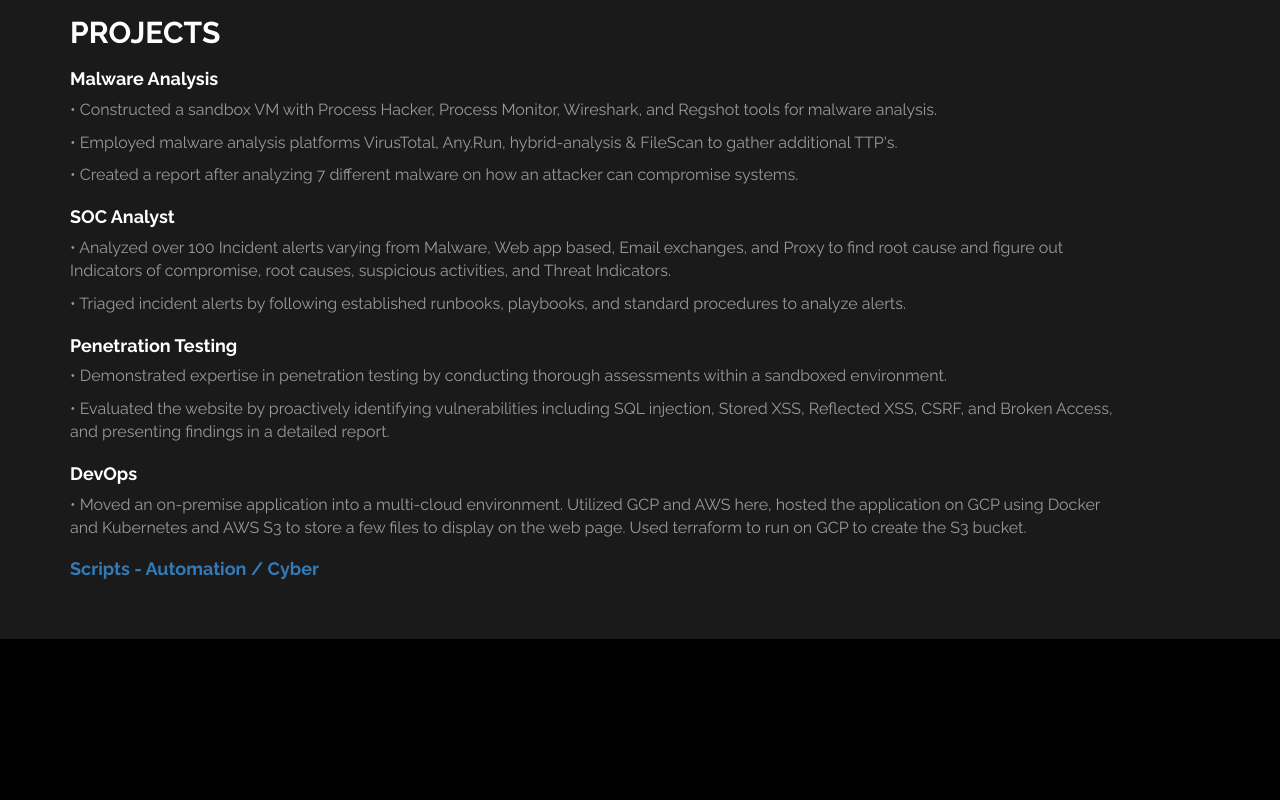
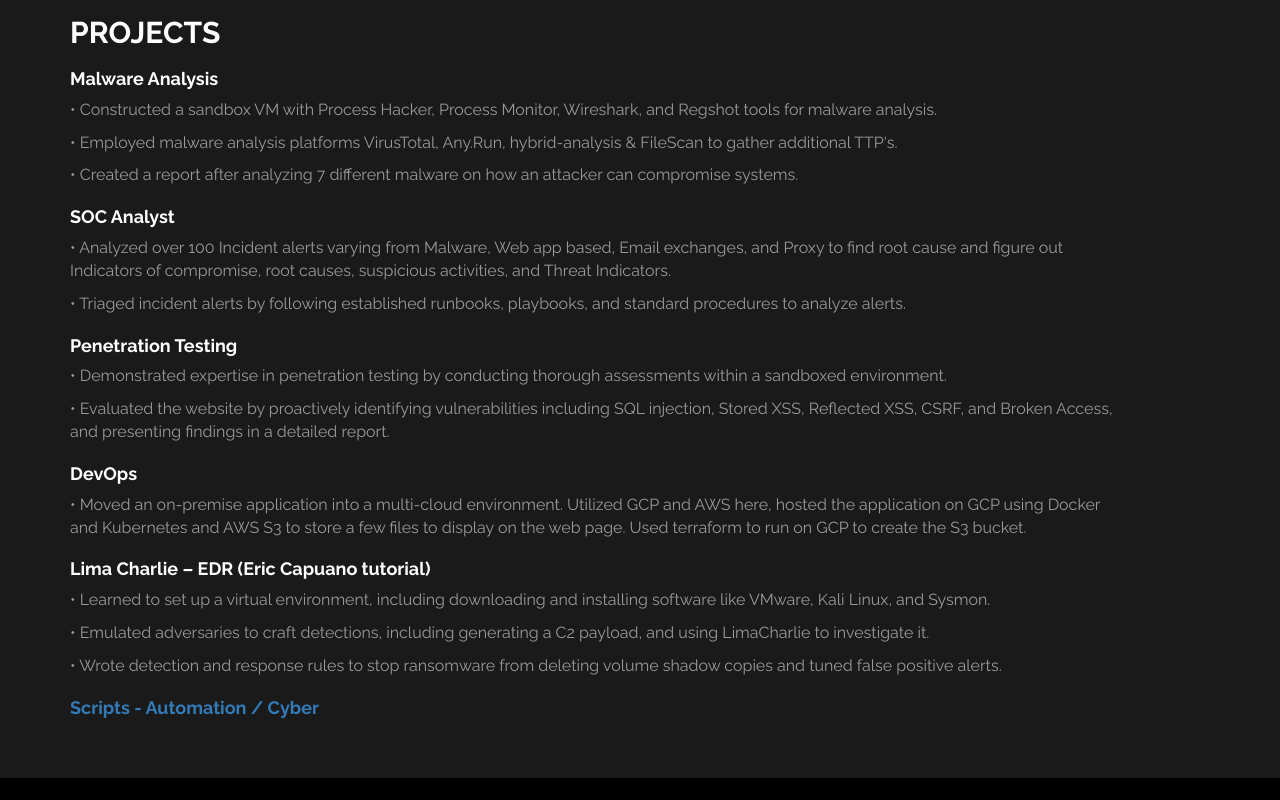
Before and after one commit to qwezii/vineeth, a plain HTML site: page index.html in a window 1280 px wide. Shown: the part 2471-3271 px from the top of the page. Before the commit the page ends 3133 px from the top, so only its background shows below. Drawn offline with Linux system fonts and the light colour scheme.

Commit message:
added project edr

```diff
--- a/index.html
+++ b/index.html
@@ -231,6 +231,12 @@
 								to create the S3 bucket.</p>
 						</div>
 						<div class="col-md-11 col-xs-11">
+							<h4>Lima Charlie – EDR (Eric Capuano tutorial)</h4>
+							<p>• Learned to set up a virtual environment, including downloading and installing software like VMware, Kali Linux, and Sysmon.</p>
+							<p>• Emulated adversaries to craft detections, including generating a C2 payload, and using LimaCharlie to investigate it.</p>
+							<p>• Wrote detection and response rules to stop ransomware from deleting volume shadow copies and tuned false positive alerts.</p>
+						</div>
+						<div class="col-md-11 col-xs-11">
 							<h4><a href="https://github.com/qwezii/my-scripts"  target="_blank">Scripts - Automation / Cyber</a></h4>
 						</div>
 					</div>
```
